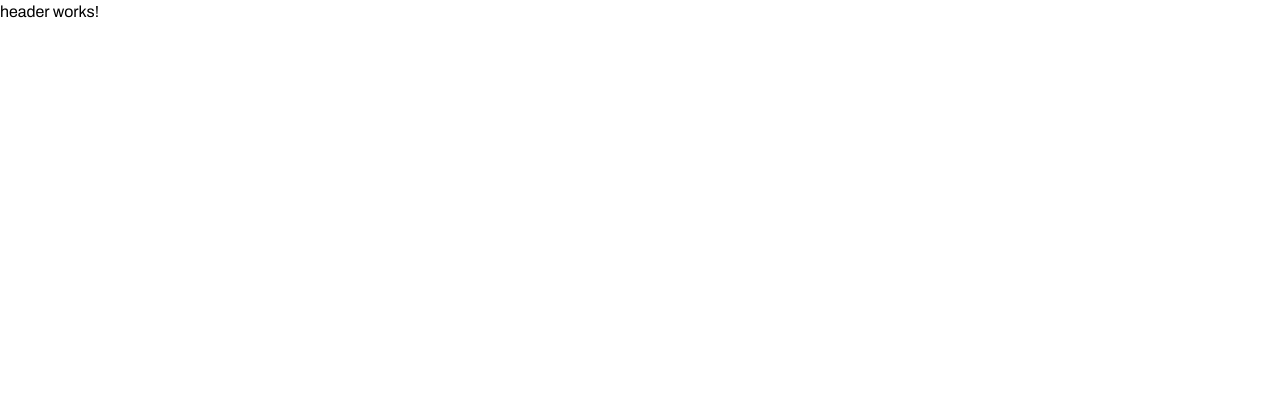
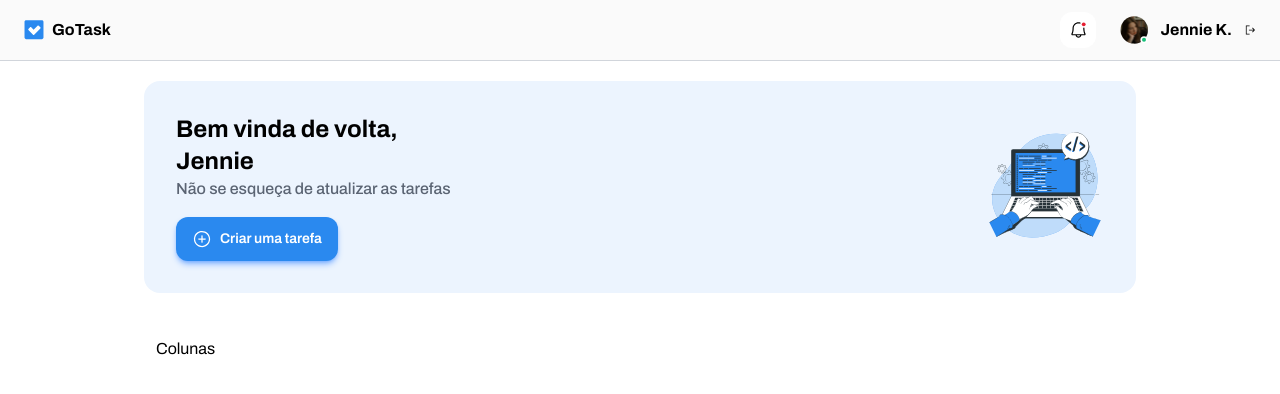
Before and after one commit to macedocmateus/GoTask, an Angular app: page / in a window 1280 px wide. Shown: the top 394 px of the page. Built offline with nearby package versions, Linux system fonts and the light colour scheme.

Commit message:
add welcome-section component

```diff
--- a/src/app/app.component.html
+++ b/src/app/app.component.html
@@ -1 +1,4 @@
-<app-header />
+<div class="mx-auto max-w-7xl min-h-dvh">
+    <app-header />
+    <app-main-content />
+</div>
--- a/src/app/app.component.ts
+++ b/src/app/app.component.ts
@@ -1,10 +1,11 @@
 import { Component } from '@angular/core'
 import { RouterOutlet } from '@angular/router'
 import { HeaderComponent } from './components/header/header.component'
+import { MainContentComponent } from './components/main-content/main-content.component'
 
 @Component({
     selector: 'app-root',
-    imports: [RouterOutlet, HeaderComponent],
+    imports: [RouterOutlet, HeaderComponent, MainContentComponent],
     templateUrl: './app.component.html',
     styleUrl: './app.component.css',
 })
--- a/src/app/components/header/header.component.html
+++ b/src/app/components/header/header.component.html
@@ -1 +1,18 @@
-<p>header works!</p>
+<header class="bg-[#fafafa] py-3 px-6 w-full flex justify-between border-b border-[#d1d5db]">
+    <div class="flex items-center gap-2">
+        <img class="w-5 h-5" src="./images/icon-logo.svg" alt="logo do site">
+        <h1 class="font-bold">GoTask</h1>
+    </div>
+    <nav class="flex items-center gap-6">
+        <button class="bg-white p-2 rounded-xl">
+            <img class="w-5 h-5" src="./images/icon-notification.svg" alt="ícone de notificação">
+        </button>
+        <div class="flex items-center gap-3">
+            <img src="./images/icon-user-avatar.svg" alt="ícone de avatar">
+            <span class="font-bold">Jennie K.</span>
+            <button class="w-3 h-3">
+                <img class="w-3 h-3" src="./images/icon-sign-out.svg" alt="">
+            </button>
+        </div>
+    </nav>
+</header>
--- a/src/app/components/main-content/main-content.component.html
+++ b/src/app/components/main-content/main-content.component.html
@@ -1 +1,4 @@
-<p>main-content works!</p>
+<div class="max-w-5xl mx-auto py-5 px-4 flex flex-col gap-8">
+    <app-welcome-section />
+    <div class="p-3">Colunas</div>
+</div>
--- a/src/app/components/welcome-section/welcome-section.component.html
+++ b/src/app/components/welcome-section/welcome-section.component.html
@@ -1 +1,19 @@
-<p>welcome-section works!</p>
+<div class="rounded-2xl p-8 bg-[#ecf4fe] flex flex-col gap-7 sm:flex-row-reverse sm:justify-between sm:items-center">
+    <div>
+        <img src="./images/icon-hand-coding.svg" alt="Imagem de um homem programando em um notebook">
+    </div>
+    <div class="flex flex-col gap-4">
+        <div>
+            <h1 class="font-bold text-2xl">Bem vinda de volta, <br />Jennie</h1>
+            <h3 class="font-medium opacity-80 text-[#374151]">Não se esqueça de atualizar as tarefas</h3>
+        </div>
+        <div>
+            <button
+                class="bg-[#2a89ef] shadow-md shadow-blue-500/50 py-3 px-4 rounded-xl text-white text-sm font-semibold text-center flex gap-2 cursor-pointer active:translate-y-1 transition-transform duration-75"
+                type="button">
+                <img src="./images/icon-plus-circle.svg" alt="Ícone de um círculo com um sinal de mais dentro">
+                Criar uma tarefa
+            </button>
+        </div>
+    </div>
+</div>
```
Also changed, not shown: src/app/components/main-content/main-content.component.ts (+7 -8 lines).
